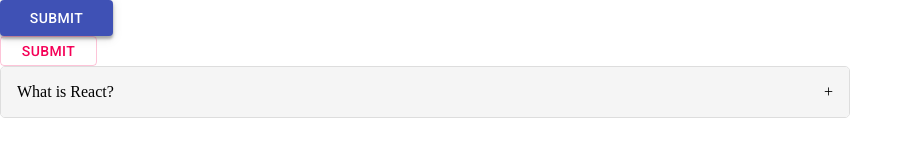
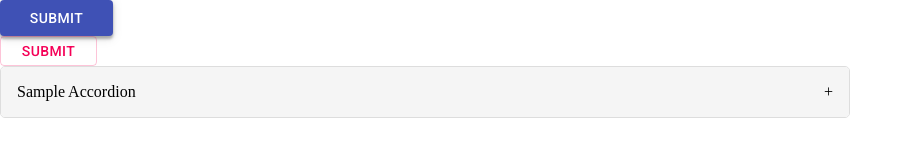
Before and after one commit to z123fg/antra-react, a React (Create React App) app: page / in a window 1280 px wide. Shown: the top 167 px of the page, without its empty margins (0-913 px from the left). Built offline with nearby package versions, Linux system fonts and the light colour scheme.

Commit message:
Added Accordion component

```diff
--- a/src/App.tsx
+++ b/src/App.tsx
@@ -9,8 +9,8 @@
       <MyButton>Submit</MyButton>
       <MyButton variant="outlined" color="secondary" size="small">submit</MyButton>
       <Accordion
-        summary="What is React?"
-        details="React is a front end JavaScript framework"
+        summary="Sample Accordion"
+        details="Lorem ipsum dolor sit amet, consectetur adipiscing elit. Suspendisse malesuada lacus ex, sit amet blandit leo lobortis eget."
         expandIcon="+"
       />
     </div>
--- a/src/components/Accordion/_Accordion.scss
+++ b/src/components/Accordion/_Accordion.scss
@@ -21,9 +21,11 @@
     background-color: #fff;
     border-top: 1px solid #ccc;
     overflow: hidden;
+    max-height: 0;
     transition: max-height 0.3s ease-out;
   }
 
   .accordion.expanded .accordion-details {
     max-height: 200px;
+    transition: max-height 0.3s ease-out;
   }
```
